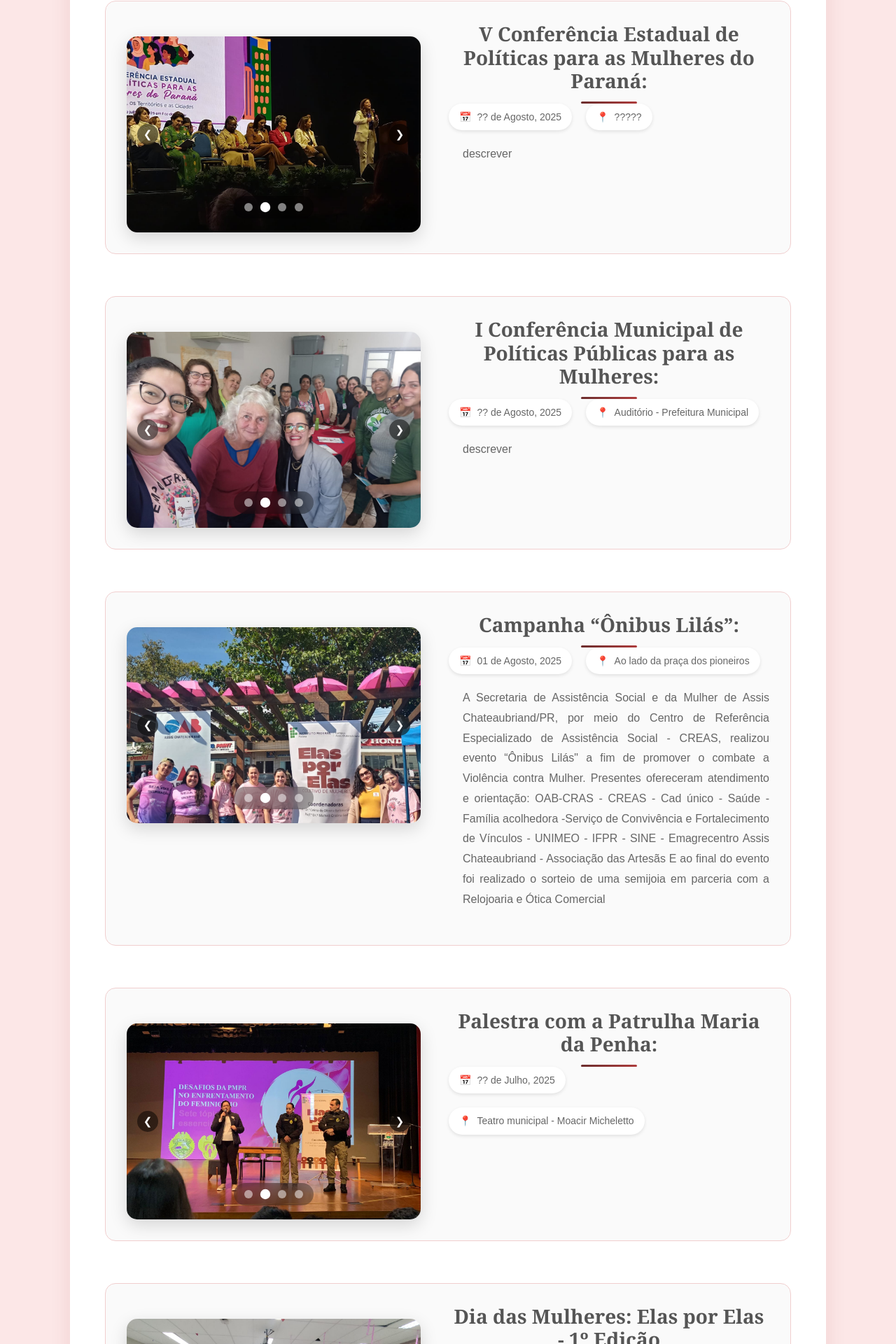
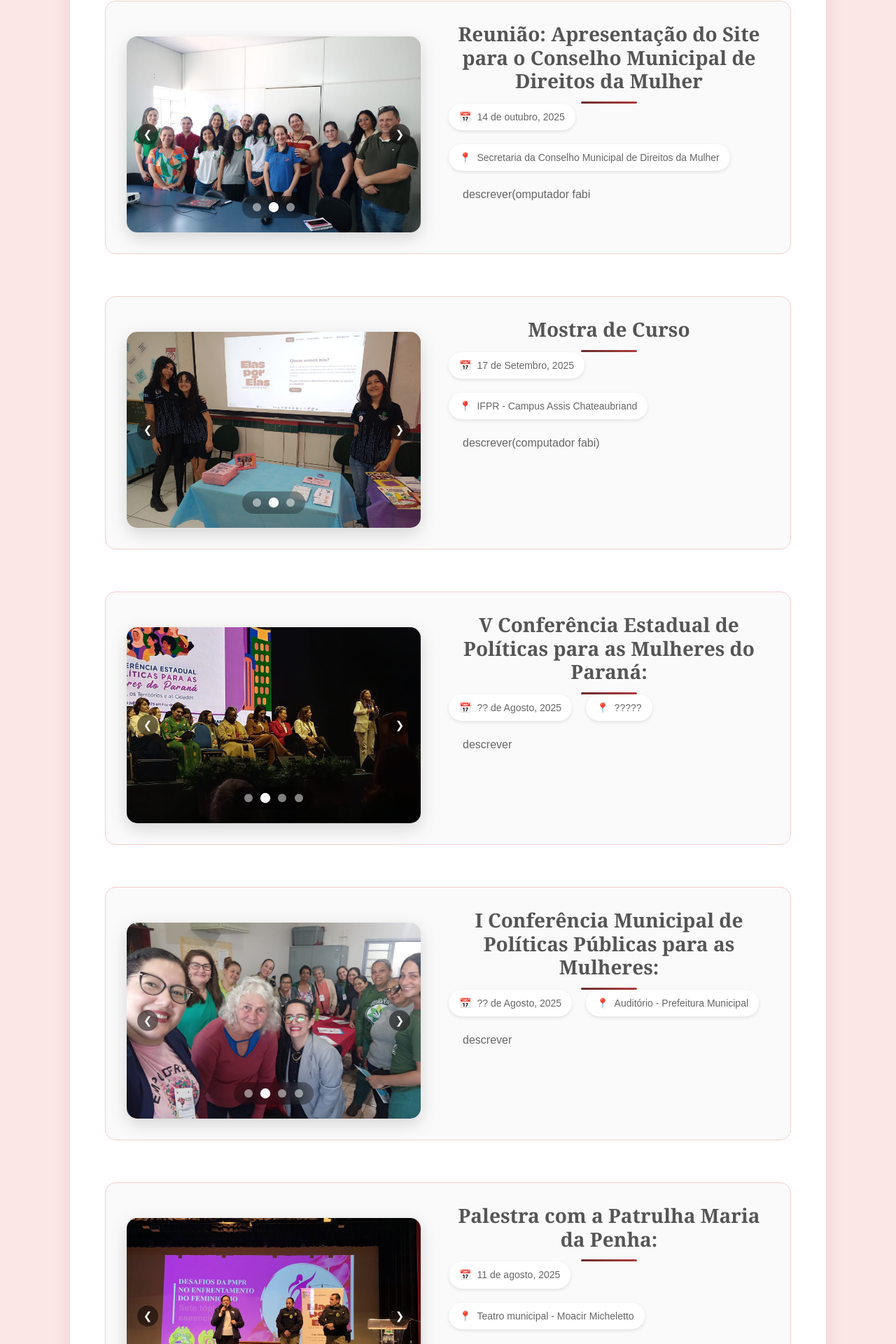
Before and after one commit to heloisafaveroo/elasenois, a React (Create React App) app: page /eventos in a window 1280 px wide. Shown: the part 434-2354 px from the top of the page at 70% size. Built offline with nearby package versions, Linux system fonts and the light colour scheme.

Commit message:
Add files via upload

```diff
--- a/src/pages/eventos/Eventos.jsx
+++ b/src/pages/eventos/Eventos.jsx
@@ -4,6 +4,28 @@ import './eventos.css'
 
 
 const eventsData = [
+    {
+        title: "Reunião: Apresentação do Site para o Conselho Municipal de Direitos da Mulher",
+        date: "14 de outubro, 2025",
+        location: "Secretaria da Conselho Municipal de Direitos da Mulher",
+        description: "descrever(omputador fabi",
+        images: [
+            { src: "/imagem/validação do site1.jpeg", alt: "validação do site1" },
+            { src: "/imagem/validação do site2.jpeg", alt: "validação do site2" },
+            { src: "/imagem/validação do site3.jpeg", alt: "validação do site3" },
+        ]
+    },
+    {
+        title: "Mostra de Curso",
+        date: "17 de Setembro, 2025",
+        location: "IFPR - Campus Assis Chateaubriand",
+        description: "descrever(computador fabi)",
+        images: [
+            { src: "/imagem/mostradecurso1.jpeg", alt: "mostra1" },
+            { src: "/imagem/mostradecurso3.jpeg", alt: "mostra2" },
+            { src: "/imagem/mostradecurso2.jpeg", alt: "mostra3" },
+        ]
+    },
     {
         title: "V Conferência Estadual de Políticas para as Mulheres do Paraná:",
         date: "?? de Agosto, 2025",
@@ -28,6 +50,18 @@ const eventsData = [
             { src: "/imagem/FOTO52-mês das mulhes.jpg", alt: "I Conferência 4" },
         ]
     },
+        {
+        title: "Palestra com a Patrulha Maria da Penha:",
+        date: " 11 de agosto, 2025",
+        location: "Teatro municipal - Moacir Micheletto",
+        description: " O Coletivo de Mulheres “Elas por Elas”, projeto coordenado pelas professoras Celina de Oliveira Barbosa Gomes e Michelli Cristina Galli, do Instituto Federal do Paraná – Campus Assis Chateaubriand, promoveu uma ação de formação dos/as estudantes em parceria com a Polícia Militar, precisamente, com a Patrulha Maria da Penha. O evento, alusivo à Campanha “Agosto Lilás”, caracterizou-se pela realização de um ciclo de palestras, intituladas “Os Desafios da Polícia Militar no Enfrentamento do Feminicídio” e “De Homem para Homem”, ministradas para os/as alunos/as dos períodos diurno e noturno da instituição, tematizando o combate à violência contra a mulher.",
+        images: [
+            { src: "/imagem/FOTO41-mês das mulhes.jpg", alt: "Maria da Penha 1" },
+            { src: "/imagem/FOTO42-mês das mulhes.jpg", alt: "Maria da Penha 2" },
+            { src: "/imagem/FOTO43-mês das mulhes.jpg", alt: "Maria da Penha 3" },
+            { src: "/imagem/FOTO44-mês das mulhes.jpg", alt: "Maria da Penha 4" },
+        ]
+    },
     {
         title: "Campanha “Ônibus Lilás”:",
         date: "01 de Agosto, 2025",
@@ -40,18 +74,7 @@ const eventsData = [
             { src: "/imagem/FOTO48-mês das mulhes.jpg", alt: "Ônibus Lilás 4" },
         ]
     },
-    {
-        title: "Palestra com a Patrulha Maria da Penha:",
-        date: "?? de Julho, 2025",
-        location: "Teatro municipal - Moacir Micheletto",
-        description: "",
-        images: [
-            { src: "/imagem/FOTO41-mês das mulhes.jpg", alt: "Maria da Penha 1" },
-            { src: "/imagem/FOTO42-mês das mulhes.jpg", alt: "Maria da Penha 2" },
-            { src: "/imagem/FOTO43-mês das mulhes.jpg", alt: "Maria da Penha 3" },
-            { src: "/imagem/FOTO44-mês das mulhes.jpg", alt: "Maria da Penha 4" },
-        ]
-    },
+
     {
         title: "Dia das Mulheres: Elas por Elas - 1º Edição",
         date: "26 e 27 de Março, 2025",
```
